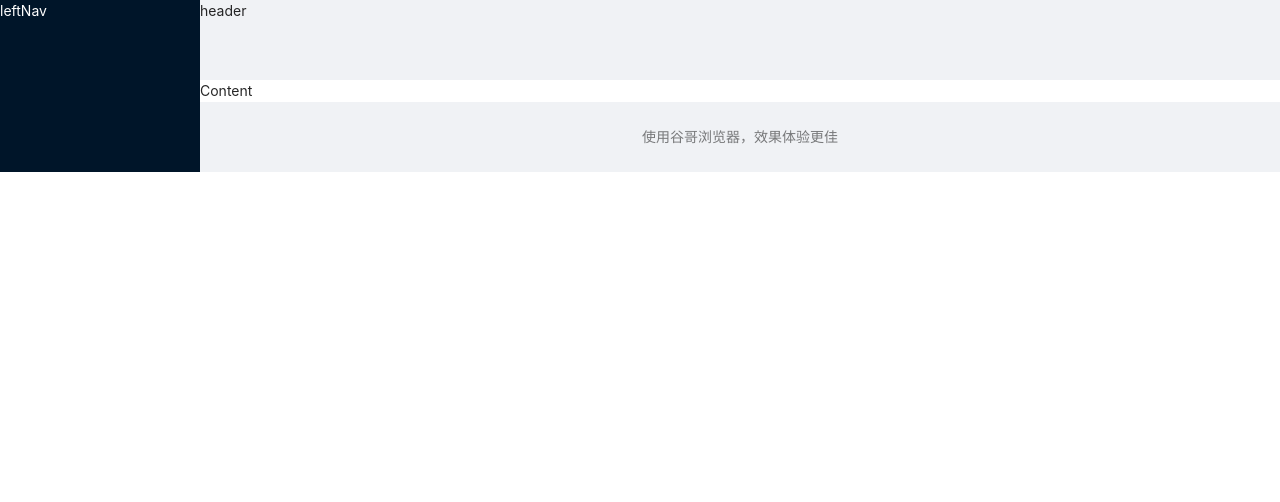
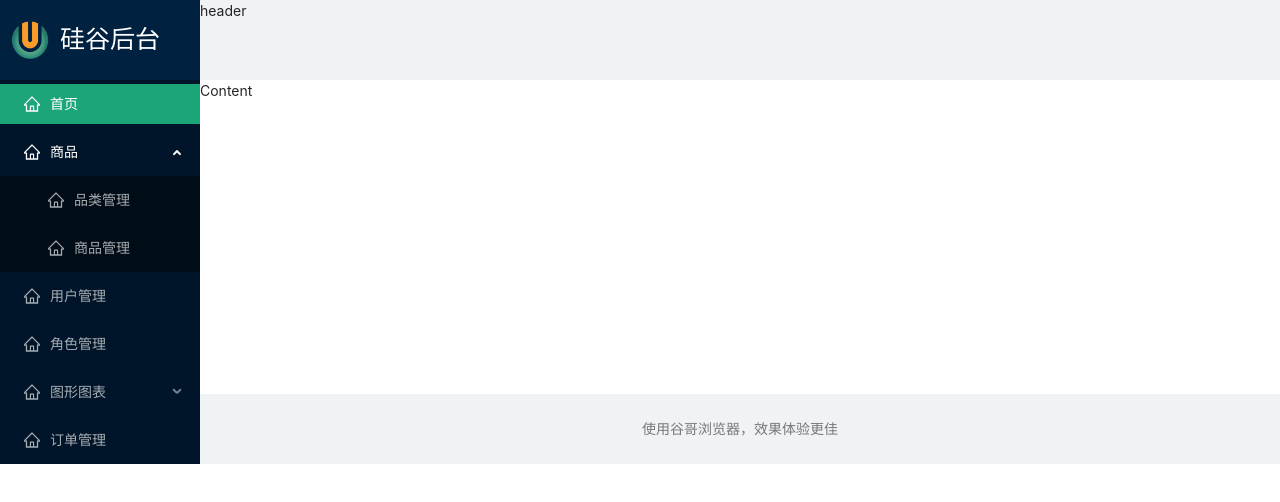
Before and after one commit to orangemap/react-toutiao, a React (Create React App) app: page / in a window 1280 px wide. Shown: the top 502 px of the page. Built offline with nearby package versions, Linux system fonts and the light colour scheme; sample sign-in values are in the browser's storage.

Commit message:
左侧导航栏开发

```diff
--- a/src/App.js
+++ b/src/App.js
@@ -2,6 +2,7 @@ import React, { Component } from 'react';
 import { HashRouter, Switch, Route } from "react-router-dom";
 import Admin from "./pages/admin/admin";
 import Login from "./pages/login/login";
+import Category from "./pages/category";
 import "./App.less";
 class App extends Component {
     render() {
@@ -10,6 +11,8 @@ class App extends Component {
                 <Switch>
                     <Route path="/login"
                         component={Login} />
+                    <Route path="/category"
+                        component={Category} />
                     <Route ath="/admin"
                         component={Admin} />
                 </Switch>
--- a/src/components/left-nav/index.jsx
+++ b/src/components/left-nav/index.jsx
@@ -1,13 +1,69 @@
-import React, { Component } from 'react';
+import React, { Component } from "react";
+import { Link } from "react-router-dom";
+import logo from "../../assets/images/logo.png";
 import "./index.less";
+import menuList from "../../config/menuConfig";
+import { Menu } from "antd";
+import * as Icon from "@ant-design/icons";
+
+const { SubMenu } = Menu;
+
+//左侧导航组件
 class leftNav extends Component {
-    render() {
+  state = {
+    collapsed: false,
+  };
+  //根据数据渲染menu菜单
+  getMenuNode = (menuList) => {
+    return menuList.map((item) => {
+      if (item.children) {
         return (
-            <div className="left-nav">
-                leftNav
-            </div>
+          <SubMenu
+            key={item.key}
+            icon={React.createElement(Icon[item.icon], {
+              style: { fontSize: "16px" },
+            })}
+            title={item.title}
+          >
+            {this.getMenuNode(item.children)}
+          </SubMenu>
         );
-    }
+      } else {
+        return (
+          <Menu.Item
+            key={item.key}
+            icon={React.createElement(Icon[item.icon], {
+              style: { fontSize: "16px" },
+            })}
+          >
+            <Link to={item.key}>{item.title}</Link>
+          </Menu.Item>
+        );
+      }
+    });
+  };
+
+  render() {
+    return (
+      <div className="left-nav">
+        <Link className="left-nav-link" to="/home">
+          <img src={logo} alt="logo" />
+          <h1>硅谷后台</h1>
+        </Link>
+        <div style={{ width: "100%" }}>
+          <Menu
+            defaultSelectedKeys={["/home"]}
+            defaultOpenKeys={["/product"]}
+            mode="inline"
+            theme="dark"
+            inlineCollapsed={this.state.collapsed}
+          >
+            {this.getMenuNode(menuList)}
+          </Menu>
+        </div>
+      </div>
+    );
+  }
 }
 
 export default leftNav;
--- a/src/components/left-nav/index.less
+++ b/src/components/left-nav/index.less
@@ -1,3 +1,19 @@
-.left-nav{
-  color:#fff;
+.left-nav {
+  color: #fff;
+  .left-nav-link {
+    display: flex;
+    align-items: center;
+    height: 80px;
+    background-color: #002140;
+    img {
+      width: 40px;
+      height: 40px;
+      margin: 0 10px;
+    }
+    h1 {
+      font-size: 25px;
+      margin-bottom: 0;
+      color: white;
+    }
+  }
 }
--- /dev/null
+++ b/src/config/menuConfig.js
@@ -0,0 +1,67 @@
+const menuList = [
+    {
+      title: '首页', // 菜单标题名称
+      key: '/home', // 对应的path
+      icon: "HomeOutlined", // 图标名称
+      isPublic: true, // 公开的
+    },
+    {
+      title: '商品',
+      key: '/product',
+      icon: 'HomeOutlined',
+      children: [ // 子菜单列表
+        {
+          title: '品类管理',
+          key: '/category',
+          icon: 'HomeOutlined'
+        },
+        {
+          title: '商品管理',
+          key: '/product',
+          icon: 'HomeOutlined'
+        },
+      ]
+    },
+
+    {
+      title: '用户管理',
+      key: '/user',
+      icon: 'HomeOutlined'
+    },
+    {
+      title: '角色管理',
+      key: '/role',
+      icon: 'HomeOutlined',
+    },
+
+    {
+      title: '图形图表',
+      key: '/charts',
+      icon: 'HomeOutlined',
+      children: [
+        {
+          title: '柱形图',
+          key: '/charts/bar',
+          icon: 'HomeOutlined'
+        },
+        {
+          title: '折线图',
+          key: '/charts/line',
+          icon: 'HomeOutlined'
+        },
+        {
+          title: '饼图',
+          key: '/charts/pie',
+          icon: 'HomeOutlined'
+        },
+      ]
+    },
+
+    {
+      title: '订单管理',
+      key: '/order',
+      icon: 'HomeOutlined',
+    },
+  ]
+
+  export default menuList
--- /dev/null
+++ b/src/pages/category/index.jsx
@@ -0,0 +1,13 @@
+import React, { Component } from 'react';
+
+class index extends Component {
+    render() {
+        return (
+            <div>
+                我是商品
+            </div>
+        );
+    }
+}
+
+export default index;
```
Also changed, not shown: src/pages/category/index.less (added).
